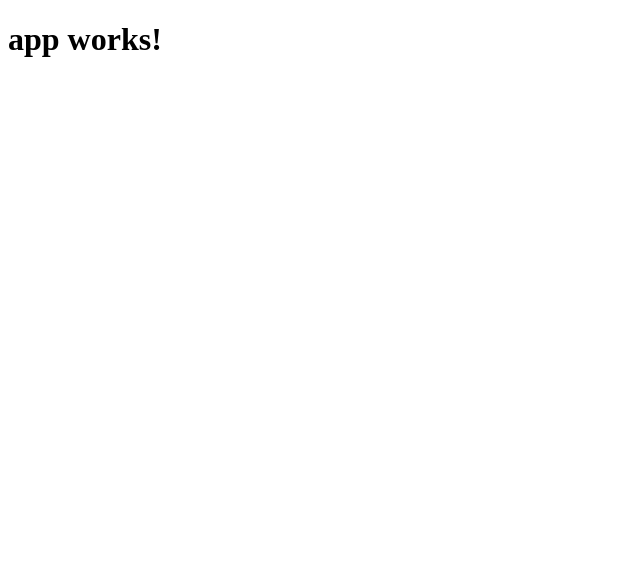
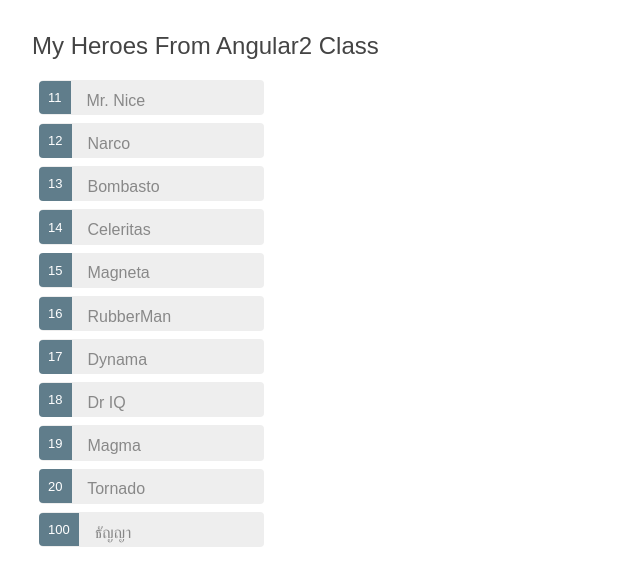
Before and after one commit to tanlull/Angular2Class, an Angular app: page / in a window 1280 px wide. Shown: the top 586 px of the page, without its empty margins (0-640 px from the left). Built offline with nearby package versions, Linux system fonts and the light colour scheme.

Commit message:
First commit

```diff
--- a/src/app/app.component.html
+++ /dev/null
@@ -1,3 +0,0 @@
-<h1>
-  {{title}}
-</h1>
--- a/src/app/app.component.ts
+++ b/src/app/app.component.ts
@@ -2,9 +2,8 @@
 
 @Component({
   selector: 'app-root',
-  templateUrl: './app.component.html',
-  styleUrls: ['./app.component.css']
+  template: `<h1>{{title}}</h1>`
 })
 export class AppComponent {
-  title = 'app works!';
+  title = 'Tanya';
 }
--- a/src/app/app.module.ts
+++ b/src/app/app.module.ts
@@ -4,10 +4,12 @@
 import { HttpModule } from '@angular/http';
 
 import { AppComponent } from './app.component';
+import { HeroComponent } from './hero.component';
 
 @NgModule({
   declarations: [
-    AppComponent
+    AppComponent,
+    HeroComponent
   ],
   imports: [
     BrowserModule,
@@ -15,6 +17,6 @@
     HttpModule
   ],
   providers: [],
-  bootstrap: [AppComponent]
+  bootstrap: [HeroComponent]
 })
 export class AppModule { }
--- /dev/null
+++ b/src/app/hero.component.css
@@ -0,0 +1,47 @@
+.selected {
+    background-color: #CFD8DC !important;
+    color: white;
+  }
+  .heroes {
+    margin: 0 0 2em 0;
+    list-style-type: none;
+    padding: 0;
+    width: 15em;
+  }
+  .heroes li {
+    cursor: pointer;
+    position: relative;
+    left: 0;
+    background-color: #EEE;
+    margin: .5em;
+    padding: .3em 0;
+    height: 1.6em;
+    border-radius: 4px;
+  }
+  .heroes li.selected:hover {
+    background-color: #BBD8DC !important;
+    color: white;
+  }
+  .heroes li:hover {
+    color: #607D8B;
+    background-color: #DDD;
+    left: .1em;
+  }
+  .heroes .text {
+    position: relative;
+    top: -3px;
+  }
+  .heroes .badge {
+    display: inline-block;
+    font-size: small;
+    color: white;
+    padding: 0.8em 0.7em 0 0.7em;
+    background-color: #607D8B;
+    line-height: 1em;
+    position: relative;
+    left: -1px;
+    top: -4px;
+    height: 1.8em;
+    margin-right: .8em;
+    border-radius: 4px 0 0 4px;
+  }
--- /dev/null
+++ b/src/app/hero.component.html
@@ -0,0 +1,6 @@
+<h2>My Heroes From Angular2 Class</h2>
+<ul class="heroes">
+  <li *ngFor="let hero of heroes">
+    <span class="badge">{{hero.id}}</span> {{hero.name}}
+  </li>
+</ul>
--- /dev/null
+++ b/src/app/hero.component.ts
@@ -0,0 +1,19 @@
+import { Component } from '@angular/core';
+import { Hero } from './hero';
+import { HEROES } from './mock.heroes';
+
+
+
+@Component({
+  selector: 'app-hero',
+  templateUrl: './hero.component.html',
+  styleUrls: ['./hero.component.css']
+
+})
+
+
+export class HeroComponent {
+  title = 'Angular 2  Hero Workshop';
+ // hero: Hero = {id: 1, name: 'Batman'};
+  heroes: Hero[] = HEROES;
+}
--- /dev/null
+++ b/src/app/hero.ts
@@ -0,0 +1,4 @@
+export class Hero {
+  id: number;
+  name: String;
+}
--- /dev/null
+++ b/src/app/mock.heroes.ts
@@ -0,0 +1,15 @@
+import { Hero } from './hero';
+
+export const HEROES: Hero[] = [
+  { id: 11, name: 'Mr. Nice' },
+  { id: 12, name: 'Narco' },
+  { id: 13, name: 'Bombasto' },
+  { id: 14, name: 'Celeritas' },
+  { id: 15, name: 'Magneta' },
+  { id: 16, name: 'RubberMan' },
+  { id: 17, name: 'Dynama' },
+  { id: 18, name: 'Dr IQ' },
+  { id: 19, name: 'Magma' },
+  { id: 20, name: 'Tornado' },
+  { id: 100, name: 'ธัญญา' }
+];
--- a/src/index.html
+++ b/src/index.html
@@ -9,6 +9,6 @@
   <link rel="icon" type="image/x-icon" href="favicon.ico">
 </head>
 <body>
-  <app-root>Loading...</app-root>
+  <app-hero>Loading...</app-hero>
 </body>
 </html>
--- a/src/styles.css
+++ b/src/styles.css
@@ -1 +1,120 @@
 /* You can add global styles to this file, and also import other style files */
+/* Master Styles */
+h1 {
+  color: #369;
+  font-family: Arial, Helvetica, sans-serif;
+  font-size: 250%;
+}
+h2, h3 {
+  color: #444;
+  font-family: Arial, Helvetica, sans-serif;
+  font-weight: lighter;
+}
+body {
+  margin: 2em;
+}
+body, input[text], button {
+  color: #888;
+  font-family: Cambria, Georgia;
+}
+a {
+  cursor: pointer;
+  cursor: hand;
+}
+button {
+  font-family: Arial;
+  background-color: #eee;
+  border: none;
+  padding: 5px 10px;
+  border-radius: 4px;
+  cursor: pointer;
+  cursor: hand;
+}
+button:hover {
+  background-color: #cfd8dc;
+}
+button:disabled {
+  background-color: #eee;
+  color: #aaa;
+  cursor: auto;
+}
+
+/* Navigation link styles */
+nav a {
+  padding: 5px 10px;
+  text-decoration: none;
+  margin-right: 10px;
+  margin-top: 10px;
+  display: inline-block;
+  background-color: #eee;
+  border-radius: 4px;
+}
+nav a:visited, a:link {
+  color: #607D8B;
+}
+nav a:hover {
+  color: #039be5;
+  background-color: #CFD8DC;
+}
+nav a.active {
+  color: #039be5;
+}
+
+/* items class */
+.items {
+  margin: 0 0 2em 0;
+  list-style-type: none;
+  padding: 0;
+  width: 24em;
+}
+.items li {
+  cursor: pointer;
+  position: relative;
+  left: 0;
+  background-color: #EEE;
+  margin: .5em;
+  padding: .3em 0;
+  height: 1.6em;
+  border-radius: 4px;
+}
+.items li:hover {
+  color: #607D8B;
+  background-color: #DDD;
+  left: .1em;
+}
+.items li.selected {
+  background-color: #CFD8DC;
+  color: white;
+}
+.items li.selected:hover {
+  background-color: #BBD8DC;
+}
+.items .text {
+  position: relative;
+  top: -3px;
+}
+.items .badge {
+  display: inline-block;
+  font-size: small;
+  color: white;
+  padding: 0.8em 0.7em 0 0.7em;
+  background-color: #607D8B;
+  line-height: 1em;
+  position: relative;
+  left: -1px;
+  top: -4px;
+  height: 1.8em;
+  margin-right: .8em;
+  border-radius: 4px 0 0 4px;
+}
+/* everywhere else */
+* {
+  font-family: Arial, Helvetica, sans-serif;
+}
+
+
+/*
+Copyright 2017 Google Inc. All Rights Reserved.
+Use of this source code is governed by an MIT-style license that
+can be found in the LICENSE file at http://angular.io/license
+*/
```
Also changed, not shown: src/app/app.component.css (deleted), src/main.ts (line endings or trailing spaces), 1 other file (tests, documents, lock files or other folders).
